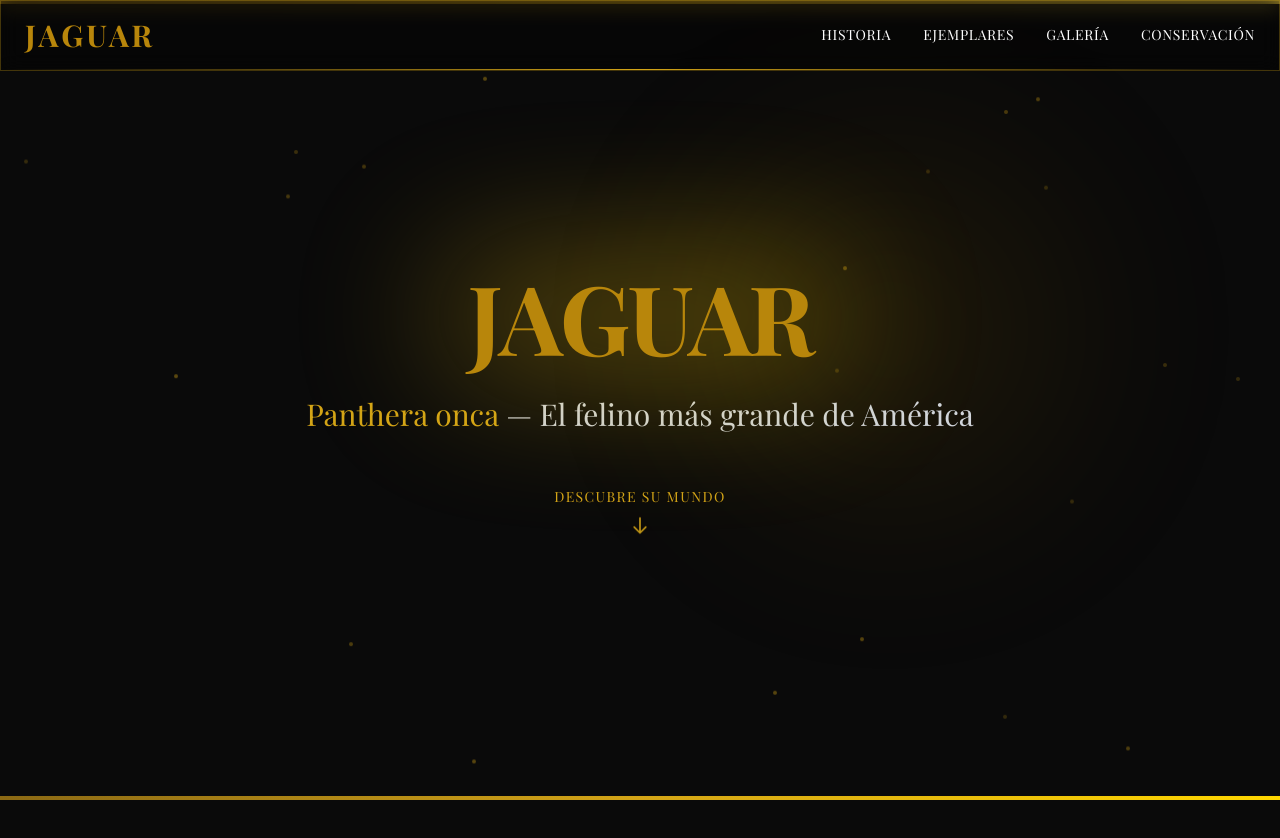
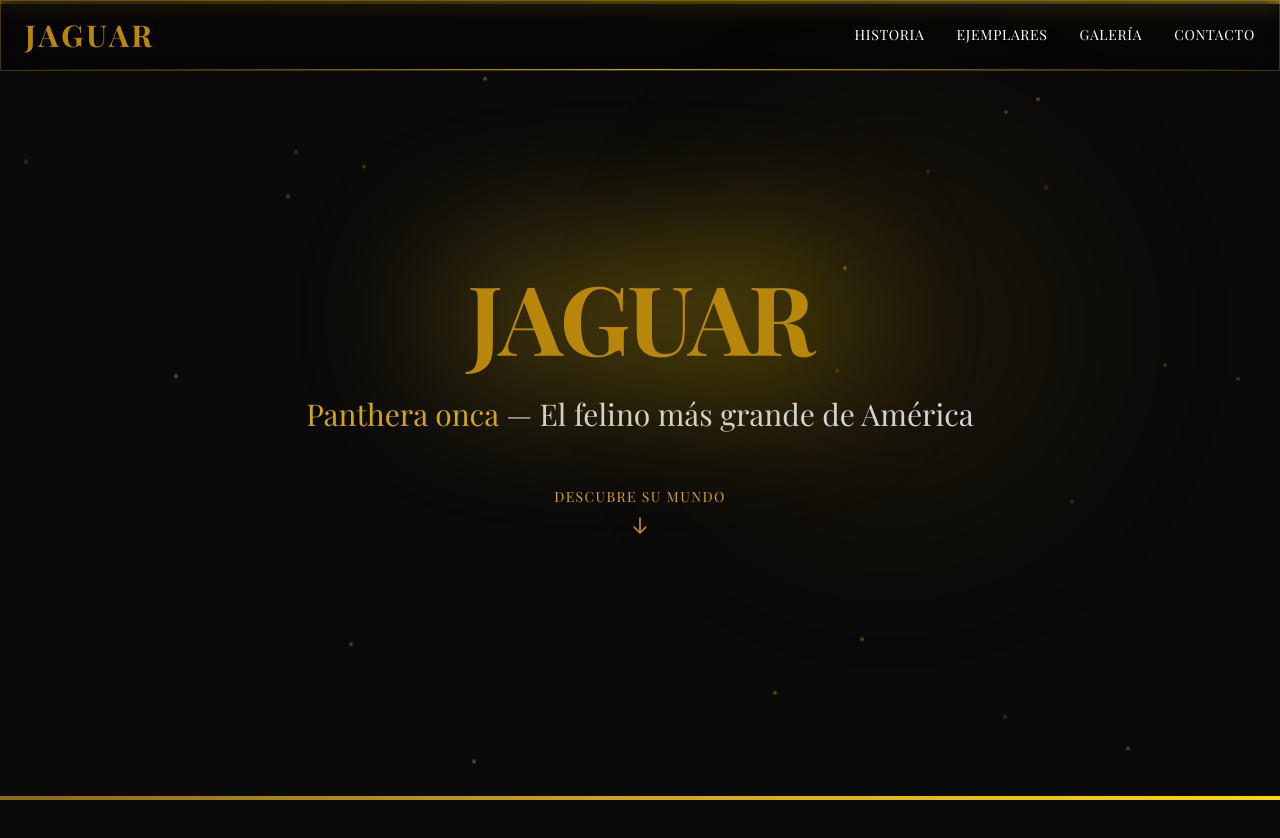
Before and after one commit to Adrian781ST/jaguar-app, a React (Vite) app: page / in a window 1280 px wide. Shown: the top 838 px of the page. Built offline with nearby package versions, Linux system fonts and the light colour scheme; a web font is replaced by a local one.

Commit message:
Change 'Conservación' to 'Contacto' in navbar with footer link

```diff
--- a/src/components/Footer.jsx
+++ b/src/components/Footer.jsx
@@ -2,7 +2,7 @@ import { motion } from 'framer-motion';
 
 export default function Footer() {
   return (
-    <footer className="py-16 relative overflow-hidden glass-effect">
+    <footer id="footer" className="py-16 relative overflow-hidden glass-effect">
       {/* Background gradient */}
       <div className="absolute inset-0 bg-gradient-to-t from-[#0a0a0a] to-transparent" />
 
--- a/src/components/Navbar.jsx
+++ b/src/components/Navbar.jsx
@@ -7,7 +7,7 @@ export default function Navbar() {
     { name: 'Historia', href: '#historia' },
     { name: 'Ejemplares', href: '#ejemplares' },
     { name: 'Galería', href: '#galeria' },
-    { name: 'Conservación', href: '#conservacion' }
+    { name: 'Contacto', href: '#footer' }
   ];
 
   return (
```
